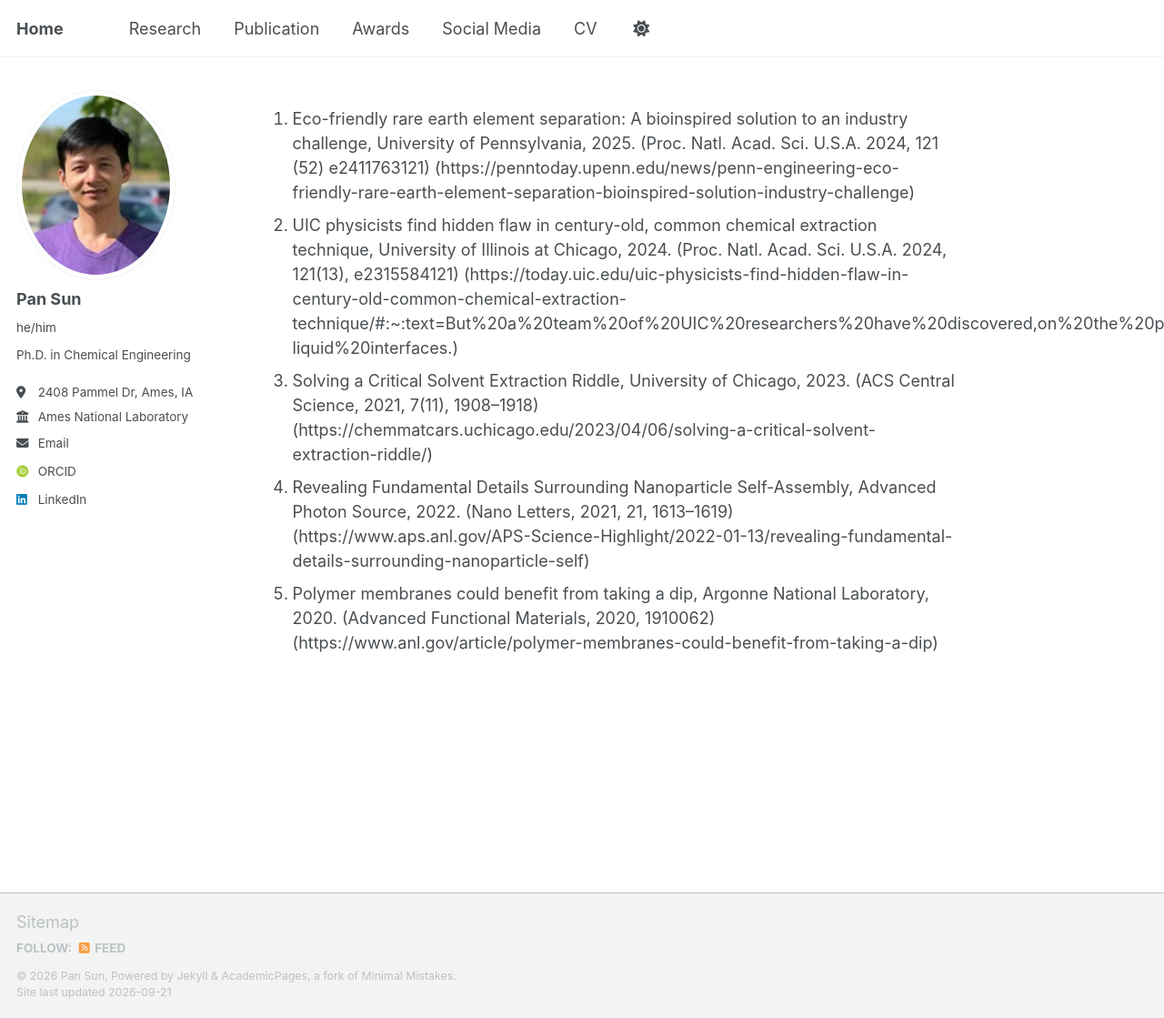
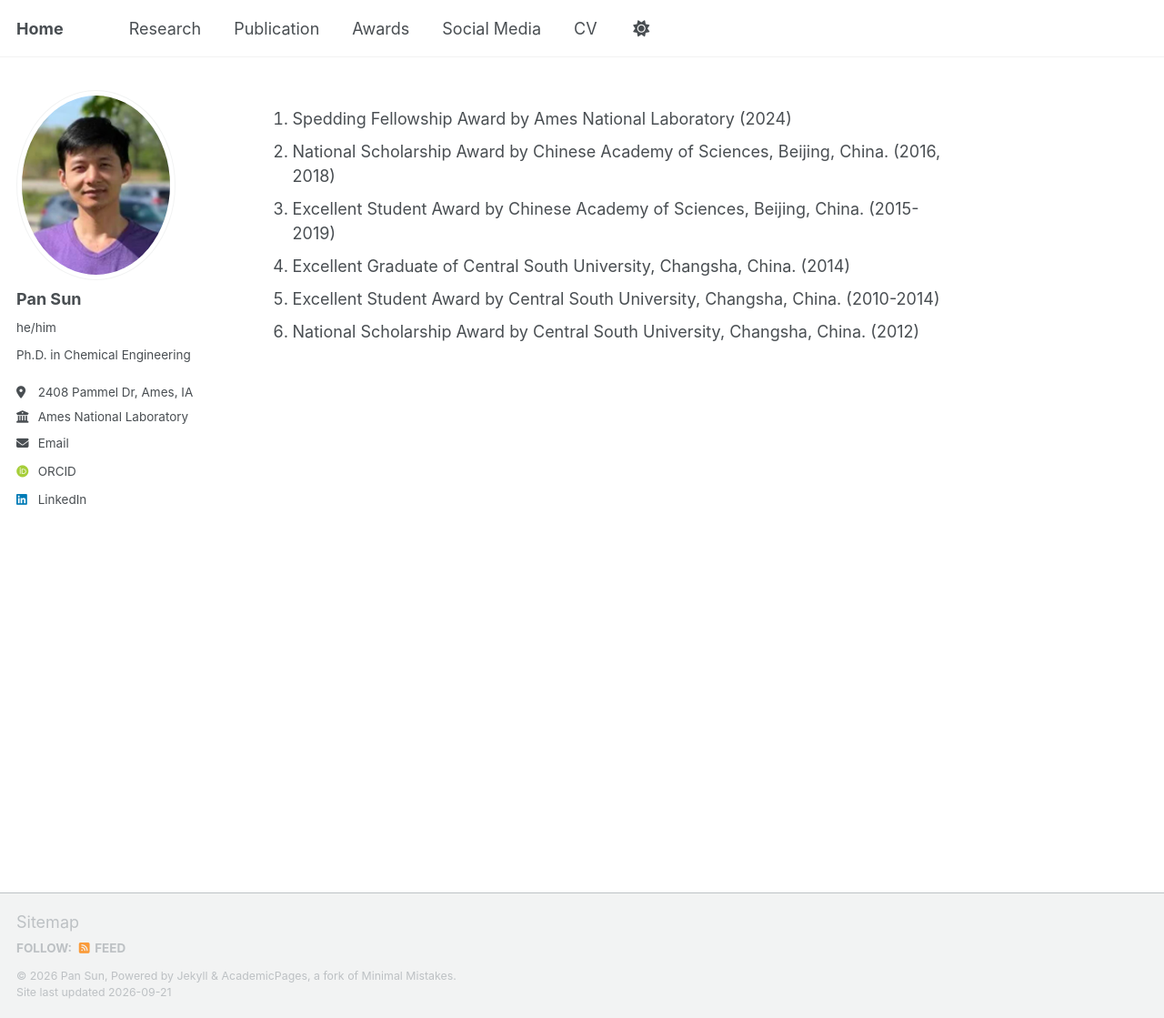
Before and after one commit to qxc2/pans, a Jekyll site: the page built from _awards/awards.md, in a window 1280 px wide and 1119 px high. Shown: the whole window at 91% size. Built offline with Jekyll 4.4.1, drawn with Linux system fonts in a browser that asks for light colours; some web fonts are replaced; a script that is not in the unit is left out.

Commit message:
Revise awards section with new entries
Updated awards list by adding new awards and removing outdated entries.

```diff
--- a/_awards/awards.md
+++ b/_awards/awards.md
@@ -3,9 +3,9 @@ collection: awards
 permalink: /awards/
 ---
 
-5.	Eco-friendly rare earth element separation: A bioinspired solution to an industry challenge,
-University of Pennsylvania, 2025. (Proc. Natl. Acad. Sci. U.S.A. 2024, 121 (52) e2411763121) (https://penntoday.upenn.edu/news/penn-engineering-eco-friendly-rare-earth-element-separation-bioinspired-solution-industry-challenge)
-4.	UIC physicists find hidden flaw in century-old, common chemical extraction technique, University of Illinois at Chicago, 2024. (Proc. Natl. Acad. Sci. U.S.A. 2024, 121(13), e2315584121) (https://today.uic.edu/uic-physicists-find-hidden-flaw-in-century-old-common-chemical-extraction-technique/#:~:text=But%20a%20team%20of%20UIC%20researchers%20have%20discovered,on%20the%20phenomena%20that%20occurs%20at%20liquid-liquid%20interfaces.)
-3.	Solving a Critical Solvent Extraction Riddle, University of Chicago, 2023. (ACS Central Science, 2021, 7(11), 1908–1918) (https://chemmatcars.uchicago.edu/2023/04/06/solving-a-critical-solvent-extraction-riddle/)
-2.	Revealing Fundamental Details Surrounding Nanoparticle Self-Assembly, Advanced Photon Source, 2022. (Nano Letters, 2021, 21, 1613–1619) (https://www.aps.anl.gov/APS-Science-Highlight/2022-01-13/revealing-fundamental-details-surrounding-nanoparticle-self)
-1.	Polymer membranes could benefit from taking a dip, Argonne National Laboratory, 2020. (Advanced Functional Materials, 2020, 1910062) (https://www.anl.gov/article/polymer-membranes-could-benefit-from-taking-a-dip)
+6.	Spedding Fellowship Award by Ames National Laboratory (2024)
+5.	National Scholarship Award by Chinese Academy of Sciences, Beijing, China. (2016, 2018)
+4.	Excellent Student Award by Chinese Academy of Sciences, Beijing, China. (2015-2019)
+3.	Excellent Graduate of Central South University, Changsha, China. (2014)
+2.	Excellent Student Award by Central South University, Changsha, China. (2010-2014)
+1.	National Scholarship Award by Central South University, Changsha, China. (2012)
```
